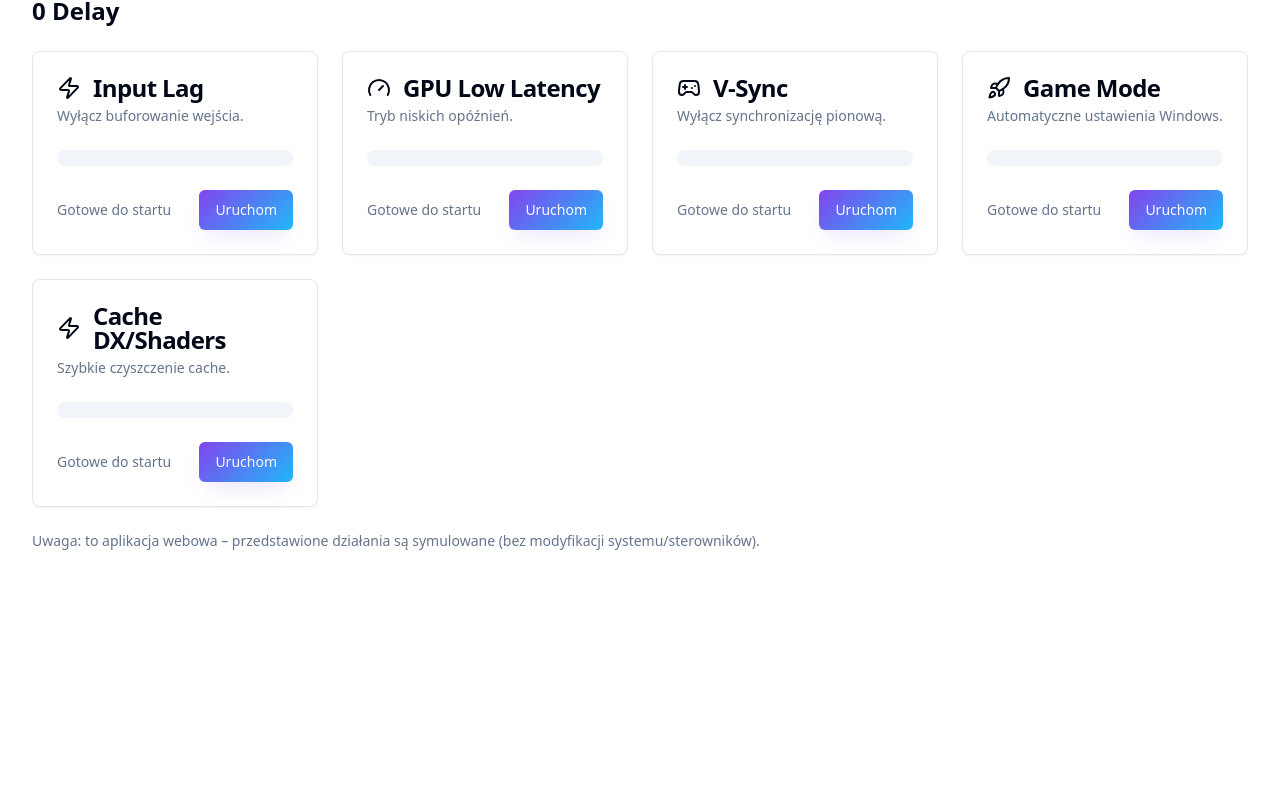
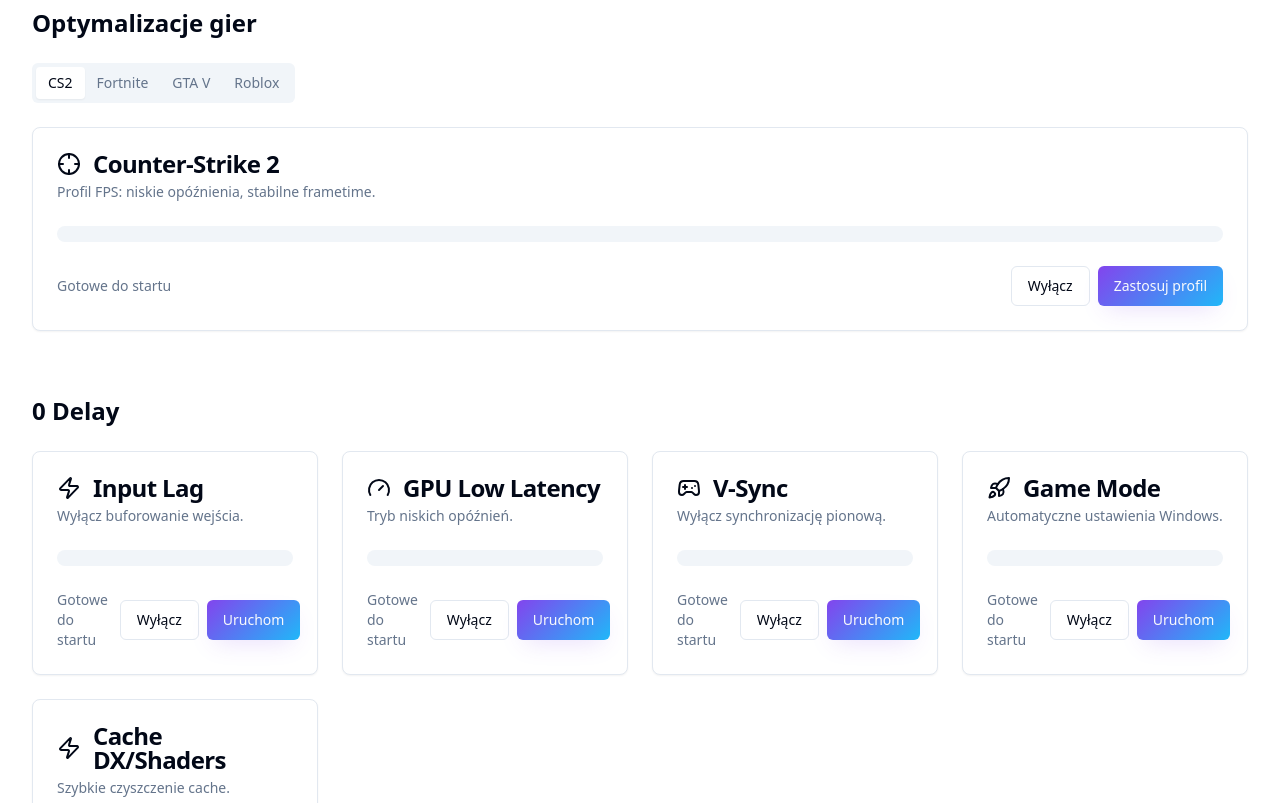
Before and after one commit to Somer-7/Luna-FPS, a React (Vite) app: page / in a window 1280 px wide. Shown: the part 857-1660 px from the top of the page. Before the commit the page ends 1472 px from the top, so only its background shows below. Built offline with nearby package versions, Linux system fonts and the light colour scheme.

Commit message:
Add game-specific optimizations
Add a toggle for dark mode and a new section for game-specific optimizations, including CS2, Fortnite, GTA 5, and Roblox. Also, implement a feature to disable specific optimizations.

```diff
--- a/src/pages/Index.tsx
+++ b/src/pages/Index.tsx
@@ -4,18 +4,37 @@ import { Button } from "@/components/ui/button";
 import { Card, CardContent, CardDescription, CardFooter, CardHeader, CardTitle } from "@/components/ui/card";
 import { Progress } from "@/components/ui/progress";
 import { Switch } from "@/components/ui/switch";
+import { Tabs, TabsContent, TabsList, TabsTrigger } from "@/components/ui/tabs";
 import { toast } from "@/hooks/use-toast";
-import { Cpu, Monitor, MemoryStick, Zap, Gamepad2, Gauge, Rocket } from "lucide-react";
+import { Cpu, Monitor, MemoryStick, Zap, Gamepad2, Gauge, Rocket, Sun, Moon, Crosshair, Sword, Car, Cuboid } from "lucide-react";
 
 
 type TaskKey = "cpu" | "gpu" | "ram" | "input" | "lowlatency" | "vsync" | "gamemode" | "cache";
 
+type GameKey = "cs2" | "fortnite" | "gtav" | "roblox";
+
 type TaskState = Record<TaskKey, number>;
+
+type GameTaskState = Record<GameKey, number>;
 
 const Index = () => {
   const [autoBoost, setAutoBoost] = useState<boolean>(() => localStorage.getItem("autoBoost") === "1");
   const [tasks, setTasks] = useState<TaskState>({ cpu: 0, gpu: 0, ram: 0, input: 0, lowlatency: 0, vsync: 0, gamemode: 0, cache: 0 });
   const timers = useRef<Map<TaskKey, number>>(new Map());
+
+  const [gameTasks, setGameTasks] = useState<GameTaskState>({ cs2: 0, fortnite: 0, gtav: 0, roblox: 0 });
+  const gameTimers = useRef<Map<GameKey, number>>(new Map());
+
+  const [theme, setTheme] = useState<"light" | "dark">(() => {
+    const saved = localStorage.getItem("theme");
+    if (saved === "dark" || saved === "light") return saved;
+    const prefersDark = typeof window !== "undefined" && window.matchMedia && window.matchMedia('(prefers-color-scheme: dark)').matches;
+    return prefersDark ? "dark" : "light";
+  });
+  useEffect(() => {
+    document.documentElement.classList.toggle("dark", theme === "dark");
+    localStorage.setItem("theme", theme);
+  }, [theme]);
 
   useEffect(() => {
     document.title = "FPS Booster & 0 Delay Optimizer | Gaming Performance";
@@ -67,6 +86,38 @@ const Index = () => {
   runTask("cache", "Czyszczenie cache DirectX/Shaders", 1600);
 };
 
+const disableTask = (key: TaskKey, label?: string) => {
+  const id = timers.current.get(key);
+  if (id) { window.clearInterval(id); timers.current.delete(key); }
+  setTasks((t) => ({ ...t, [key]: 0 }));
+  toast({ title: label ?? pretty[key].title, description: "Wyłączono / przywrócono ustawienia." });
+};
+
+const runGameProfile = (key: GameKey, label: string, duration = 2200) => {
+  if (gameTimers.current.get(key)) return;
+  setGameTasks((g) => ({ ...g, [key]: 0 }));
+  const start = Date.now();
+  const tick = () => {
+    const p = Math.min(100, Math.round(((Date.now() - start) / duration) * 100));
+    setGameTasks((g) => ({ ...g, [key]: p }));
+    if (p >= 100) {
+      const id = gameTimers.current.get(key);
+      if (id) window.clearInterval(id);
+      gameTimers.current.delete(key);
+      toast({ title: label, description: "Profil zastosowany" });
+    }
+  };
+  const id = window.setInterval(tick, 60);
+  gameTimers.current.set(key, id);
+};
+
+const disableGameProfile = (key: GameKey, label: string) => {
+  const id = gameTimers.current.get(key);
+  if (id) { window.clearInterval(id); gameTimers.current.delete(key); }
+  setGameTasks((g) => ({ ...g, [key]: 0 }));
+  toast({ title: label, description: "Profil wyłączony" });
+};
+
 const pretty = useMemo(() => ({
   cpu: { icon: Cpu, title: "Optymalizacja procesora", desc: "Wyłącz zbędne procesy i podnieś priorytet gier." },
   gpu: { icon: Monitor, title: "Optymalizacja GPU", desc: "Reset/ustawienia sterowników, odśmiecenie VRAM." },
@@ -76,6 +127,13 @@ const Index = () => {
   vsync: { icon: Gamepad2, title: "V-Sync", desc: "Wyłącz synchronizację pionową." },
   gamemode: { icon: Rocket, title: "Game Mode", desc: "Automatyczne ustawienia Windows." },
   cache: { icon: Zap, title: "Cache DX/Shaders", desc: "Szybkie czyszczenie cache." },
+}), []);
+
+const gamesPretty = useMemo(() => ({
+  cs2: { icon: Crosshair, title: "Counter‑Strike 2", desc: "Profil FPS: niskie opóźnienia, stabilne frametime." },
+  fortnite: { icon: Sword, title: "Fortnite", desc: "Profil FPS: szybkie budowanie, responsywność wejścia." },
+  gtav: { icon: Car, title: "GTA V", desc: "Profil FPS: płynność w otwartym świecie, streaming zasobów." },
+  roblox: { icon: Cuboid, title: "Roblox", desc: "Profil FPS: lekkość klienta, mniejsze opóźnienia." },
 }), []);
 
   const ActionCard = ({ k }: { k: TaskKey }) => {
@@ -94,13 +152,47 @@ const Index = () => {
         <CardContent>
           <Progress value={tasks[k]} />
         </CardContent>
-        <CardFooter className="justify-between">
+        <CardFooter className="justify-between gap-3">
           <div className="text-sm text-muted-foreground">
             {running ? "W trakcie…" : done ? "Zakończono" : "Gotowe do startu"}
           </div>
+          <div className="flex items-center gap-2">
+            <Button variant="outline" onClick={() => disableTask(k, pretty[k].title)}>
+              Wyłącz
+            </Button>
             <Button variant="hero" onClick={() => runTask(k, pretty[k].title)} disabled={running}>
               {done ? "Uruchom ponownie" : running ? "Pracuję" : "Uruchom"}
             </Button>
+          </div>
+        </CardFooter>
+      </Card>
+    );
+  };
+
+  const GameCard = ({ g }: { g: GameKey }) => {
+    const Icon = gamesPretty[g].icon;
+    const running = gameTasks[g] > 0 && gameTasks[g] < 100;
+    const done = gameTasks[g] >= 100;
+    return (
+      <Card className="card-elevated">
+        <CardHeader>
+          <div className="flex items-center gap-3">
+            <Icon className="shrink-0" />
+            <CardTitle>{gamesPretty[g].title}</CardTitle>
+          </div>
+          <CardDescription>{gamesPretty[g].desc}</CardDescription>
+        </CardHeader>
+        <CardContent>
+          <Progress value={gameTasks[g]} />
+        </CardContent>
+        <CardFooter className="justify-between gap-3">
+          <div className="text-sm text-muted-foreground">
+            {running ? "W trakcie…" : done ? "Zastosowano" : "Gotowe do startu"}
+          </div>
+          <div className="flex items-center gap-2">
+            <Button variant="outline" onClick={() => disableGameProfile(g, gamesPretty[g].title)}>Wyłącz</Button>
+            <Button variant="hero" onClick={() => runGameProfile(g, gamesPretty[g].title)} disabled={running}>{done ? "Zastosuj ponownie" : running ? "Pracuję" : "Zastosuj profil"}</Button>
+          </div>
         </CardFooter>
       </Card>
     );
@@ -112,6 +204,15 @@ const Index = () => {
         <nav className="flex items-center justify-between">
           <div className="text-lg font-semibold">FPS Booster</div>
           <div className="flex items-center gap-3">
+            <Button
+              variant="outline"
+              size="icon"
+              aria-label="Przełącz tryb kolorów"
+              onClick={() => setTheme(theme === "dark" ? "light" : "dark")}
+              title={theme === "dark" ? "Tryb jasny" : "Tryb ciemny"}
+            >
+              {theme === "dark" ? <Sun /> : <Moon />}
+            </Button>
             <span className="text-sm text-muted-foreground">Auto Boost</span>
             <Switch checked={autoBoost} onCheckedChange={updateAutoBoost} aria-label="Auto Boost" />
           </div>
@@ -148,6 +249,30 @@ const Index = () => {
         </section>
 
         <section className="container pb-16">
+          <h2 className="text-2xl font-semibold mb-6">Optymalizacje gier</h2>
+          <Tabs defaultValue="cs2" className="w-full">
+            <TabsList className="mb-4">
+              <TabsTrigger value="cs2">CS2</TabsTrigger>
+              <TabsTrigger value="fortnite">Fortnite</TabsTrigger>
+              <TabsTrigger value="gtav">GTA V</TabsTrigger>
+              <TabsTrigger value="roblox">Roblox</TabsTrigger>
+            </TabsList>
+            <TabsContent value="cs2">
+              <GameCard g="cs2" />
+            </TabsContent>
+            <TabsContent value="fortnite">
+              <GameCard g="fortnite" />
+            </TabsContent>
+            <TabsContent value="gtav">
+              <GameCard g="gtav" />
+            </TabsContent>
+            <TabsContent value="roblox">
+              <GameCard g="roblox" />
+            </TabsContent>
+          </Tabs>
+        </section>
+
+        <section className="container pb-16">
           <h2 className="text-2xl font-semibold mb-6">0 Delay</h2>
           <div className="grid gap-6 md:grid-cols-3 lg:grid-cols-4">
             <ActionCard k="input" />
```
Lines whose indentation alone changed are shown as unchanged.
